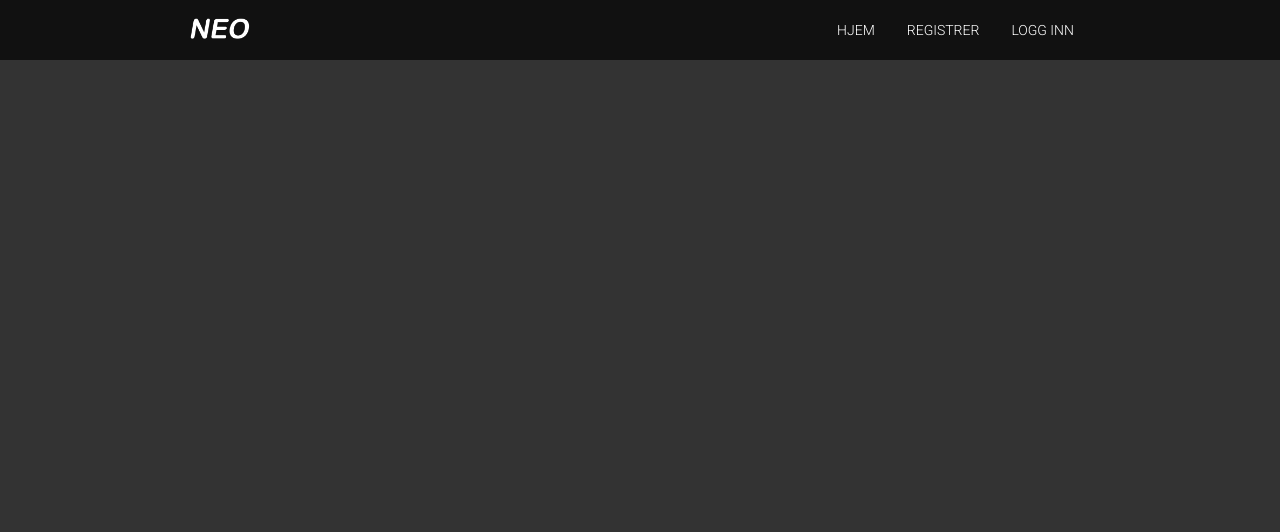
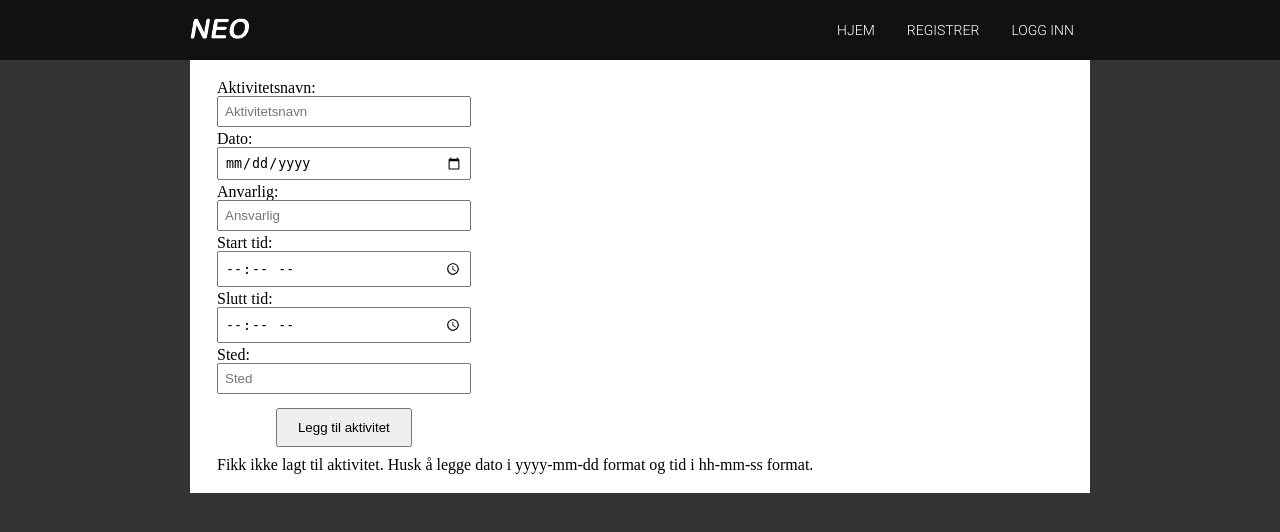
Before and after one commit to kristofferfoss/is-115, a PHP site: page /admin.php in a window 1280 px wide. Shown: the top 532 px of the page. Run offline with PHP 8.4, Linux system fonts and the light colour scheme.

Commit message:
Ferdig tillegging av aktiviteter i admin

```diff
--- a/prosjekt-is115/admin.php
+++ b/prosjekt-is115/admin.php
@@ -1,8 +1,41 @@
 <?php
 	include_once 'header.php';
 ?>
+<body>
+	<section class="signup-form">
+		<form method="post">
+			Aktivitetsnavn:<input type="text" name="activityDesc" placeholder="Aktivitetsnavn">
+			Dato:<input type="date" name="activityDate" placeholder="Dato">
+			Anvarlig:<input type="text" name="activityPerson" placeholder="Ansvarlig">
+			Start tid: <input type="time" name="activityStart" placeholder="Start tid">
+			Slutt tid: <input type="time" name="activityEnd" placeholder="Slutt tid">
+			Sted:<input type="text" name="activityPlace" placeholder="Sted">
+			<button type="submit" name="submit"> Legg til aktivitet </button>
+		</form>
+		<?php
+		if (isset($_POST["submit"])) {
 
+		// First we get the form data from the URL
+		$activityDesc = ucfirst($_POST["activityDesc"]);
+		$activityDate = $_POST["activityDate"];
+		$activityPerson = ucfirst($_POST["activityPerson"]);
+		$activityStart = $_POST["activityStart"];
+		$activityEnd = $_POST["activityEnd"];
+		$activityPlace = ucfirst($_POST["activityPlace"]);
 
+		require_once "includes/dbh.inc.php";
+		require_once 'includes/aktivitet.inc.php';
+
+		addActivity($conn, $activityDesc, $activityDate, $activityPerson, $activityStart, $activityEnd, $activityPlace);
+		echo "Aktivitet lagt til.";
+		}
+		else
+		{
+			echo "Fikk ikke lagt til aktivitet. Husk å legge dato i yyyy-mm-dd format og tid i hh-mm-ss format.";
+		}
+		?>
+	</section>
+</body>
 <?php
 	include_once 'footer.php';
 ?>
```
Also changed, not shown: prosjekt-is115/INFO/database.sql (+0 -18 lines), prosjekt-is115/includes/aktivitet.inc.php (+18 -1 lines).
